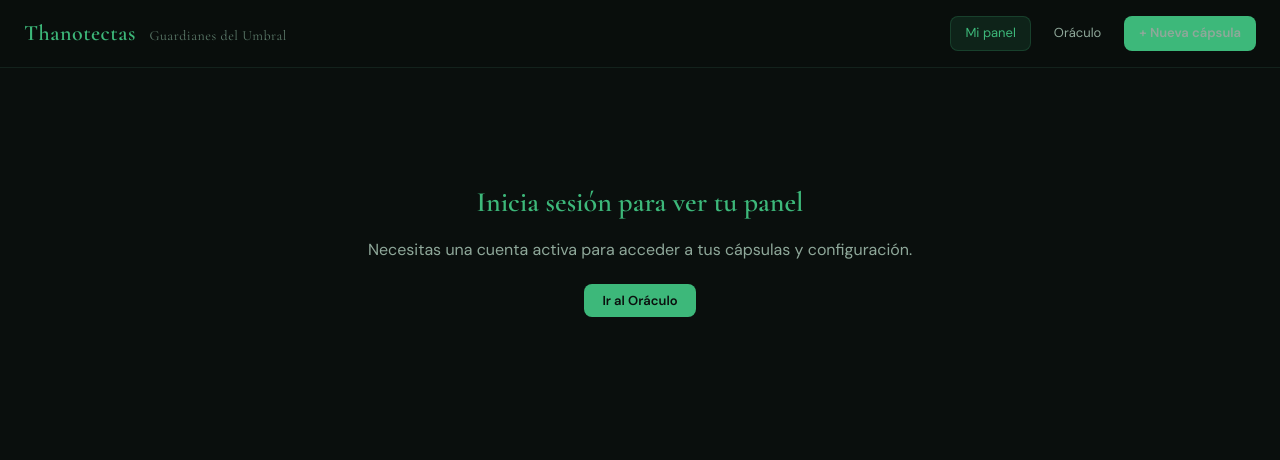
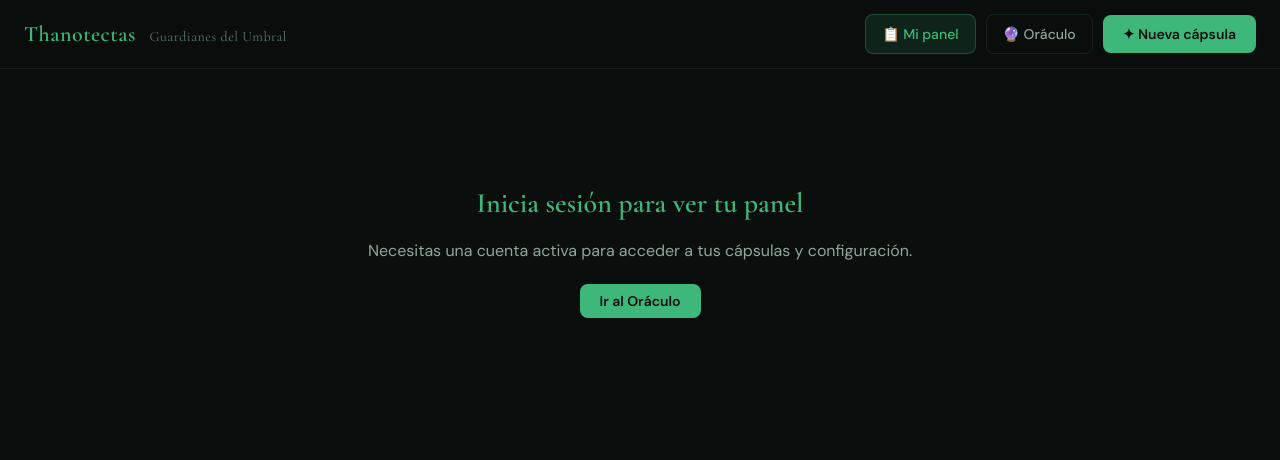
Before and after one commit to Thanotectas/thanotectas, a plain HTML site: page panel.html in a window 1280 px wide. Drawn offline with nearby package versions, Linux system fonts and the light colour scheme.

Commit message:
Update panel.html

```diff
--- a/panel.html
+++ b/panel.html
@@ -48,9 +48,9 @@
         /* --- NAVBAR --- */
         .navbar {
             display: flex; align-items: center; justify-content: space-between;
-            padding: 16px 24px;
+            padding: 14px 24px;
             border-bottom: 1px solid var(--border);
-            background: rgba(10, 15, 13, 0.95);
+            background: rgba(10, 15, 13, 0.97);
             backdrop-filter: blur(12px);
             position: sticky; top: 0; z-index: 100;
         }
@@ -59,18 +59,19 @@
             color: var(--accent); text-decoration: none; letter-spacing: 0.5px;
         }
         .navbar-brand span { color: var(--text-muted); font-weight: 400; font-size: 14px; margin-left: 8px; }
-        .navbar-links { display: flex; gap: 8px; align-items: center; }
+        .navbar-links { display: flex; gap: 10px; align-items: center; }
         .navbar-links a {
-            font-size: 13px; color: var(--text-secondary); text-decoration: none;
-            padding: 6px 14px; border-radius: var(--radius-sm);
-            border: 1px solid transparent; transition: all 0.2s;
+            font-size: 14px; color: var(--text-secondary); text-decoration: none;
+            padding: 8px 16px; border-radius: var(--radius-sm);
+            border: 1px solid var(--border); transition: all 0.2s;
+            font-weight: 500;
         }
-        .navbar-links a:hover { color: var(--text-primary); border-color: var(--border-hover); }
-        .navbar-links a.active { background: var(--accent-soft); color: var(--accent); border-color: rgba(61,184,122,0.2); }
+        .navbar-links a:hover { color: var(--text-primary); border-color: var(--border-hover); background: var(--bg-card); }
+        .navbar-links a.active { background: var(--accent-soft); color: var(--accent); border-color: rgba(61,184,122,0.3); }
         .btn-oraculo {
-            background: var(--accent); color: var(--bg-deep); font-weight: 600;
-            padding: 8px 18px; border-radius: var(--radius-sm); border: none;
-            font-size: 13px; cursor: pointer; text-decoration: none; transition: all 0.2s;
+            background: var(--accent) !important; color: var(--bg-deep) !important; font-weight: 600 !important;
+            padding: 8px 20px !important; border-radius: var(--radius-sm) !important; border: none !important;
+            font-size: 14px !important; cursor: pointer; text-decoration: none; transition: all 0.2s;
         }
         .btn-oraculo:hover { filter: brightness(1.1); transform: translateY(-1px); }
 
@@ -298,12 +299,15 @@
         /* --- RESPONSIVE --- */
         @media (max-width: 640px) {
             .container { padding: 20px 14px 48px; }
+            .navbar { padding: 12px 14px; flex-wrap: wrap; gap: 10px; }
+            .navbar-brand span { display: none; }
+            .navbar-links { width: 100%; justify-content: space-between; }
+            .navbar-links a { flex: 1; text-align: center; font-size: 13px; padding: 8px 8px; }
             .profile-header { flex-direction: column; text-align: center; gap: 14px; padding: 20px 16px; }
             .profile-name { justify-content: center; }
             .stats-grid { grid-template-columns: repeat(2, 1fr); }
             .actions-grid { grid-template-columns: 1fr; }
             .referral-banner { flex-direction: column; text-align: center; }
-            .navbar-links a.hide-mobile { display: none; }
             .capsule-top { flex-wrap: wrap; }
             .capsule-date { width: 100%; margin-top: 4px; }
         }
@@ -315,9 +319,9 @@
 <nav class="navbar">
     <a href="/" class="navbar-brand">Thanotectas <span>Guardianes del Umbral</span></a>
     <div class="navbar-links">
-        <a href="/panel.html" class="active">Mi panel</a>
-        <a href="/oraculo.html" class="hide-mobile">Oráculo</a>
-        <a href="/oraculo.html" class="btn-oraculo">+ Nueva cápsula</a>
+        <a href="/panel.html" class="active" title="Mi panel">📋 Mi panel</a>
+        <a href="/oraculo.html" title="Ir al Oráculo">🔮 Oráculo</a>
+        <a href="/oraculo.html" class="btn-oraculo">✦ Nueva cápsula</a>
     </div>
 </nav>
 
@@ -396,9 +400,9 @@
 // CONFIG — reemplaza con tus credenciales reales
 // =============================================
 const SUPABASE_URL = 'https://oygwnmfwfxbxdogaqwmi.supabase.co';
-const SUPABASE_ANON_KEY = 'sb_publisable_jGmhizP_WDOVeOEDrmFivA_SUJVeZfg';
+const SUPABASE_ANON_KEY = 'sb_publishable_jGmhizP_WDOVeOEDrmFivA_SUJVeZfg';
 
-const sb = window.supabase.createClient(SUPABASE_URL, SUPABASE_ANON_KEY);
+const sb = window.supabase.createClient(SUPABASE_URL, SUPABASE_ANON_KEY, {auth:{persistSession:true,autoRefreshToken:true,detectSessionInUrl:true}});
 
 // =============================================
 // STATE
```
